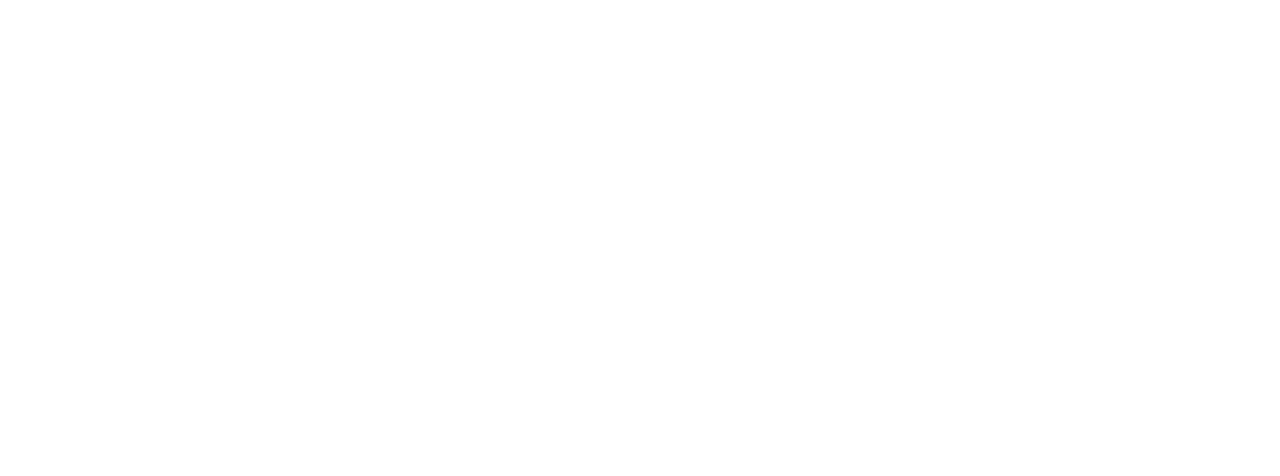
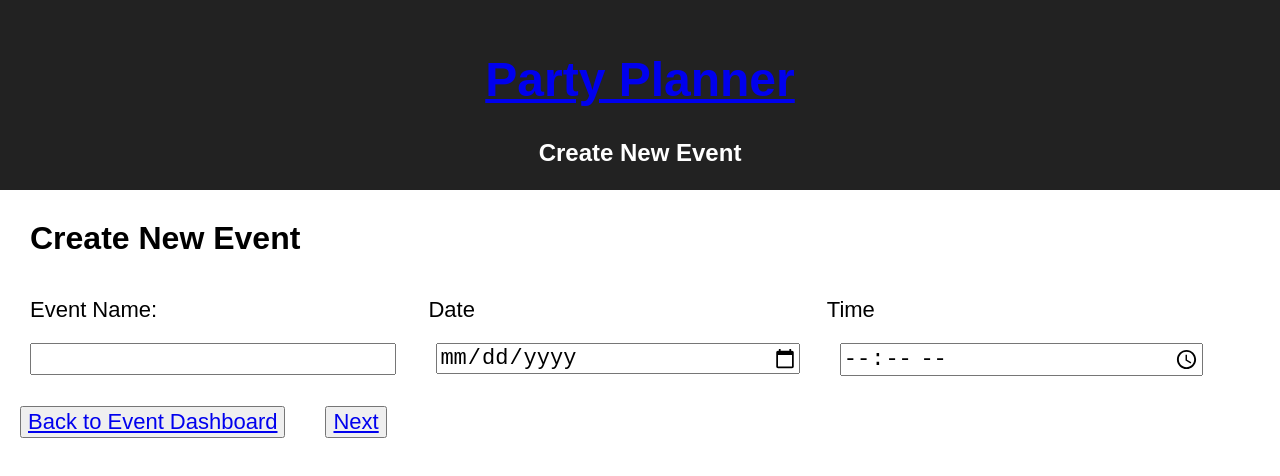
Before and after one commit to krits29/CongressionalAppChallenge, a React (Create React App) app in the folder cong-app-challenge/: page /createnewevent in a window 1280 px wide. Shown: the top 476 px of the page. Built offline with nearby package versions, Linux system fonts and the light colour scheme.

Commit message:
Create New Event static page

```diff
--- a/cong-app-challenge/src/App.js
+++ b/cong-app-challenge/src/App.js
@@ -5,6 +5,7 @@
 import { Route } from "react-router-dom";
 import EventDashboard from './EventDashboard/EventDashboard';
 import GuestList from './GuestList/GuestList.js';
+import CreateNewEvent from "./CreateNewEvent/CreateNewEvent.js";
 
 class App extends Component {
   render() {
@@ -13,6 +14,7 @@
         <div>
           <Route path = "/" exact component = {EventDashboard}/>
           <Route path = "/guestlist" exact component = {GuestList}/>
+          <Route path="/createnewevent" exact component={CreateNewEvent} />
         </div>
       </BrowserRouter>
     );
--- /dev/null
+++ b/cong-app-challenge/src/CreateNewEvent/CreateNewEvent.css
@@ -0,0 +1,13 @@
+.column {
+    float: left;
+    text-align: left;
+    margin: 10px 10px 10px 30px;
+    width: 28%;
+    font-size: 22px;
+  }
+
+  .row:after {
+    content: "";
+    display: table;
+    clear: both;
+  }
--- /dev/null
+++ b/cong-app-challenge/src/CreateNewEvent/CreateNewEvent.js
@@ -0,0 +1,44 @@
+import React, { Component } from "react";
+import { Link } from "react-router-dom";
+//import CarbonDatePicker from "react-carbon-datepicker";
+
+class CreateNewEvent extends Component {
+  render() {
+    return (
+      <div className="App">
+        <header className="App-header">
+          <h1 className="App-title">
+            <Link to="/">Party Planner</Link>
+          </h1>
+          <h2>Create New Event</h2>
+        </header>
+        <h1 className="body">Create New Event</h1>
+
+
+        <div className="row">
+          <p className="column"><label for="name">Event Name:</label></p>
+          <p className="column">Date</p>
+          <p className="column">Time</p>
+        </div>
+
+        <div classname="row">
+          <input className="column" type="text" id="name" name="name"/>
+
+          <input className="column" type="date" />
+          <input className="column" type="time" />
+        </div>
+
+
+        <button>
+          <Link to={{ pathname: "/" }}>Back to Event Dashboard</Link>
+        </button>
+
+        <button>
+          <Link to={{ pathname: "/chooseeventtype" }}>Next</Link>
+        </button>
+      </div>
+    );
+  }
+}
+
+export default CreateNewEvent;
```
